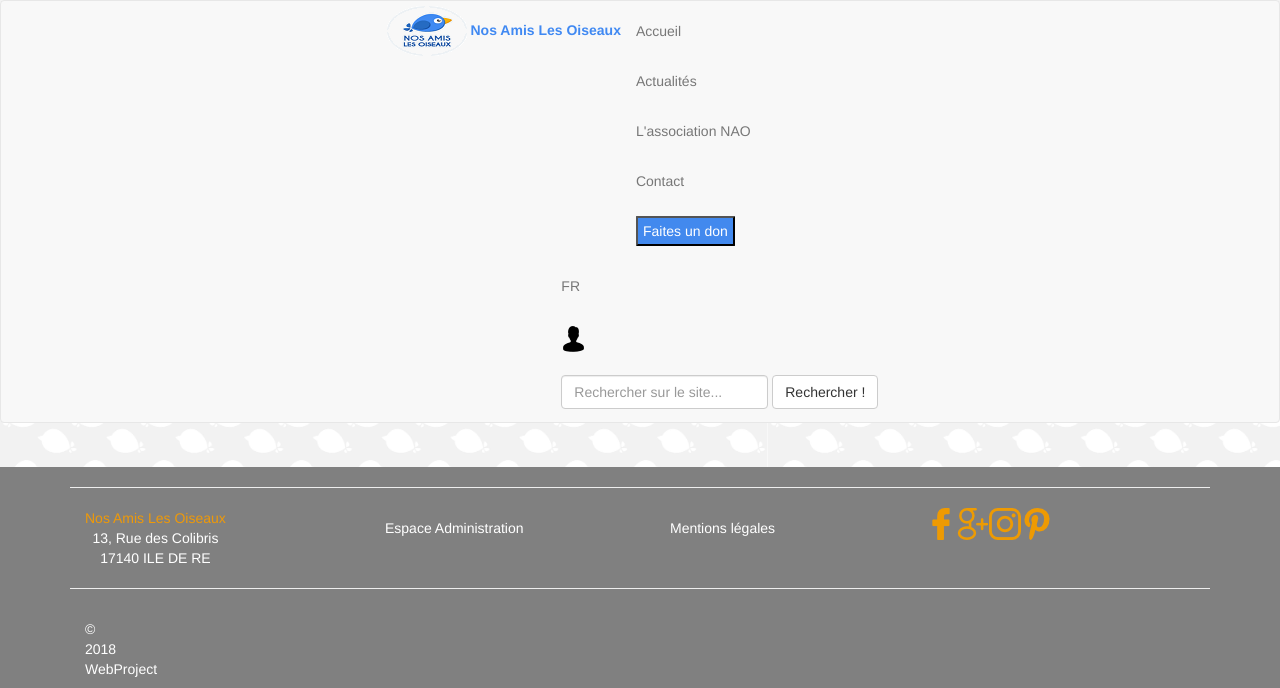
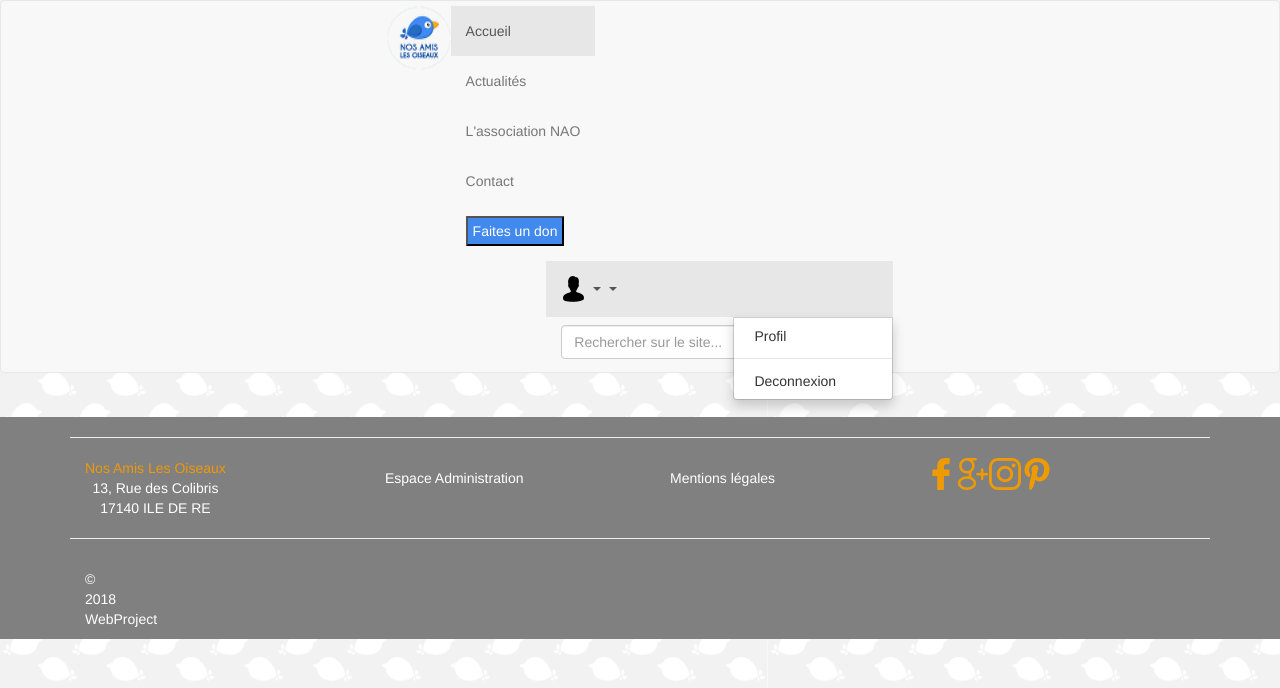
Before and after one commit to 4dr138/NosAmisLesOiseaux, a Symfony app: template templates/blog/blog.html.twig in a window 1280 px wide, after a click that opens the changed part. Shown: the top 688 px of the page. Run offline with Twig, Linux system fonts and the light colour scheme; the template is opened without the code that fills it, so the values that code supplies are empty; some libraries are stand-ins or nearby versions.

Commit message:
menu responsive
it's works

```diff
--- a/templates/header/header.html.twig
+++ b/templates/header/header.html.twig
@@ -2,24 +2,32 @@
   <div class="container-fluid">
     <!-- Brand and toggle get grouped for better mobile display -->
     <div class="navbar-header">
-            <img src = "{{ asset('assets/img/Logo_64x64.png') }}" alt="logo" />
-            <a id = 'NAOTitle' href="{{ path('homepage')}}">Nos Amis Les Oiseaux</a>
+
+        <img src = "{{ asset('assets/img/Logo_64x64.png') }}" alt="logo" width="64" height="64" />
+        <!-- <a class="navbar-brand" href="{{ path('homepage')}}">Nos Amis les Oiseaux</a> -->
+      <button type="button" class="navbar-toggle collapsed" data-toggle="collapse" data-target="#bs-example-navbar-collapse-1" aria-expanded="false">
+        <span class="sr-only">Toggle navigation</span>
+        <span class="icon-bar"></span>
+        <span class="icon-bar"></span>
+        <span class="icon-bar"></span>
+      </button>
+
     </div>
 
     <!-- Collect the nav links, forms, and other content for toggling -->
     <div class="collapse navbar-collapse" id="bs-example-navbar-collapse-1">
       <ul class="nav navbar-nav">
-
-                <li><a href="{{ path('homepage') }}">Accueil</a></li>
+        <li class="active"><a href="{{ path('homepage') }}">Accueil </a></li>
         <li><a href="{{ path('actualites') }}">Actualités</a></li>
         <li><a href="{{ path('association') }}">L'association NAO</a></li>
         <li><a href="{{ path('contact') }}">Contact</a></li>
         <li><a href="{{ path('donation') }}"><button id = 'don' >Faites un don</button></a></li>
+
       </ul>
+
       <ul class="nav navbar-nav navbar-right">
-                <li><a href="#">FR</a></li>
-
-                <li><a href="{{ path('connexion') }}">
+        <li class="dropdown">
+          <a href="#" class="dropdown-toggle" data-toggle="dropdown" role="button" aria-haspopup="true" aria-expanded="false">
              {% if users.image is not defined %}
                 <img src = "{{ asset('assets/img/iconeUtilisateur.png') }}" />
 
@@ -27,14 +35,18 @@
                     {% if users.image is empty %}
                         <img src = "{{ asset('assets/img/iconeUtilisateur.png') }}" />
                     {% else %}
-                                <img src = "{{ asset('assets/img/') }}{{ users.image }}" width="26" height="26" />
+                        <img src = "{{ asset('assets/img/') }}{{ users.image }}" width="36" height="36" />
                     {% endif %}
                 {% endif %}
+
+             <span class="caret"></span>
          </a>
+          <ul class="dropdown-menu">
+            <li><a href="{{ path('connexion') }}">Profil</a></li>
+            <li role="separator" class="divider"></li>
+            <li><a href="{{ path('deconnexionPanel') }}">Deconnexion</a></li>
+          </ul>
         </li>
-
-
-
         <form class="navbar-form navbar-left" action = "{{ path('searchWord') }}" method = "post">
             <div class="form-group">
                 <input type="text" class="form-control" name = 'word' placeholder="Rechercher sur le site...">
```
Lines whose indentation alone changed are shown as unchanged.
